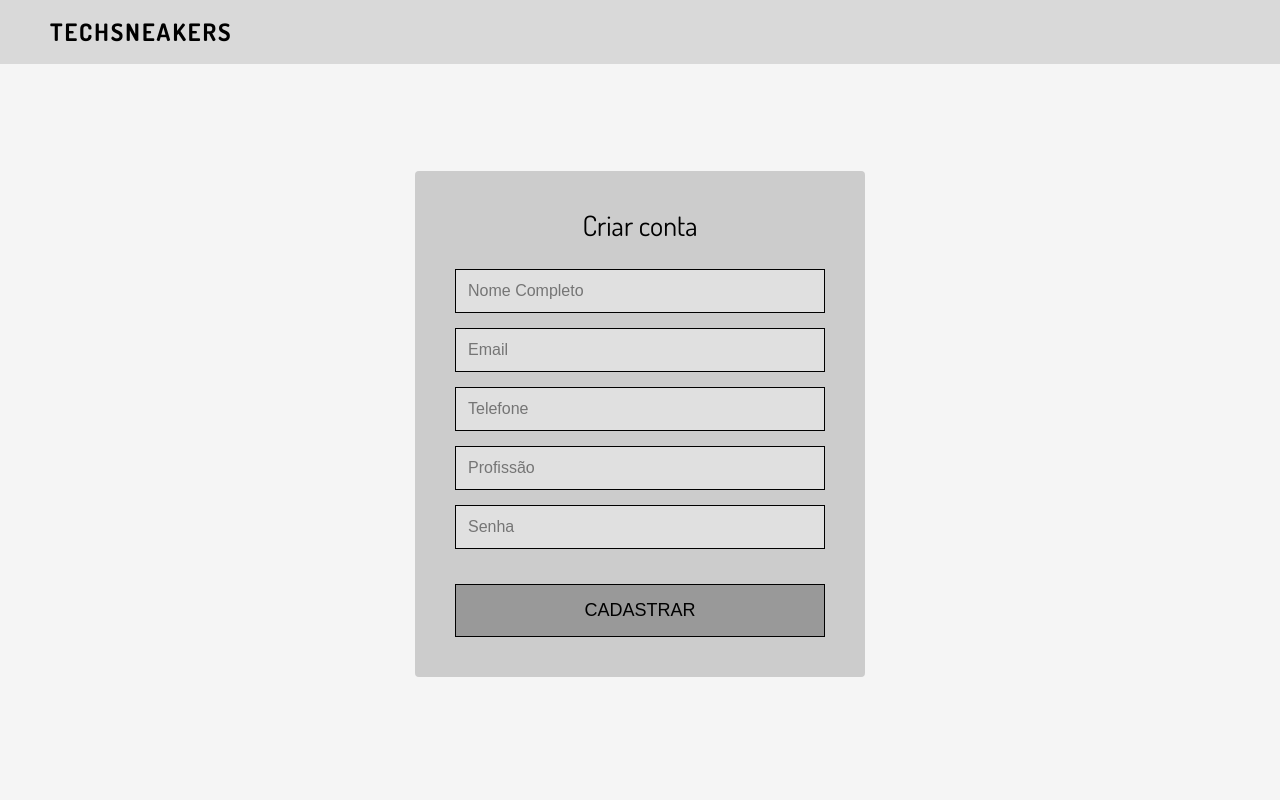
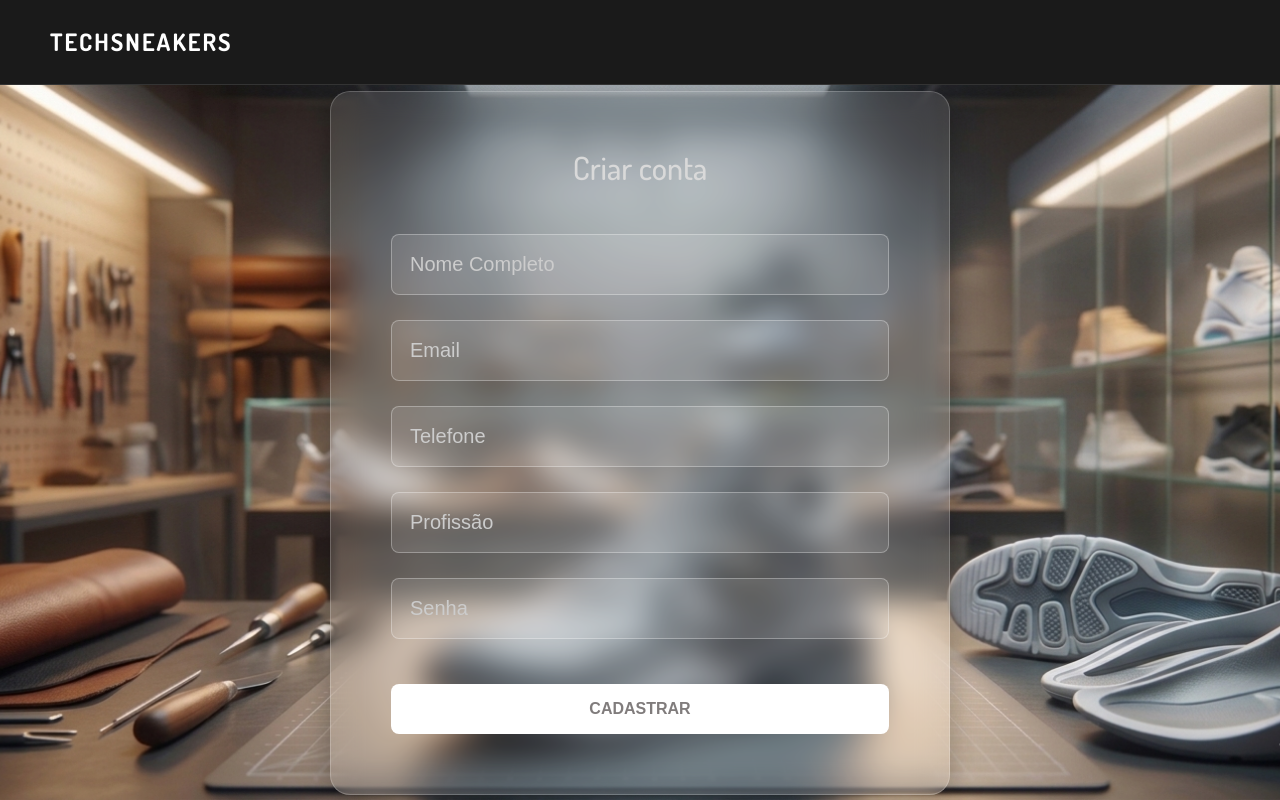
Before and after one commit to kaua-sousa12/Grupo-9-Cal-ados-Turma-A, an Angular app in the folder json-server-project/: page /cadastro in a window 1280 px wide. Built offline with nearby package versions, Linux system fonts and the light colour scheme.

Commit message:
tela de cadastro arrumada.

```diff
--- a/json-server-project/db.json
+++ b/json-server-project/db.json
@@ -7,46 +7,6 @@
       "telefone": "(11) 98765-4321",
       "profissao": "Desenvolvedor",
       "senha": "1234"
-    },
-    {
-      "nome": "Ney do senac",
-      "email": "neydosenac@gmail.com",
-      "telefone": "(11) 9999-1222",
-      "profissao": "dev",
-      "senha": "123",
-      "id": "7gSji_zYKHA"
-    },
-    {
-      "nome": "VITOR DE SOUSA SILVA",
-      "email": "kaua@gmail.com",
-      "telefone": "(11) 99991-1111",
-      "profissao": "dev",
-      "senha": "121212",
-      "id": "olhBvpYXWHI"
-    },
-    {
-      "nome": "VITOR DE SOUSA SILVA",
-      "email": "kaua@gmail.com",
-      "telefone": "(11) 99991-1111",
-      "profissao": "Vagabundo",
-      "senha": "sasa",
-      "id": "7eaqfXGeqmA"
-    },
-    {
-      "nome": "VITOR DE SOUSA SILVA",
-      "email": "kaua123@gmail.com",
-      "telefone": "(11) 99991-1111",
-      "profissao": "Vagabundo",
-      "senha": "2121",
-      "id": "fyL9VysvPQQ"
-    },
-    {
-      "nome": "ygtytyty",
-      "email": "444444444",
-      "telefone": "55555555555555",
-      "profissao": "8887878778",
-      "senha": "454545454",
-      "id": "p1UrurTkLS4"
     }
   ],
   "produtos": [
--- a/json-server-project/src/app/components/cadastro-usuario/cadastro-usuario.css
+++ b/json-server-project/src/app/components/cadastro-usuario/cadastro-usuario.css
@@ -1,64 +1,106 @@
+.principal {
+    width: 100%;
+    height: 100vh;
+    display: flex;
+    flex-direction: column;
+}
+
 .navbar {
-    background-color: #d9d9d9;
-    padding: 20px 50px;
+    background-color: #1a1a1a;
+    padding: 30px 50px;
     display: flex;
     justify-content: space-between;
     align-items: center;
+    border-bottom: 1px solid #333;
+    z-index: 10;
 }
 
 .logo {
     font-size: 24px;
     font-weight: bold;
     letter-spacing: 2px;
+    color: #fff;
 }
 
-
 .main-content {
+    flex-grow: 1;
     display: flex;
     justify-content: center;
     align-items: center;
-    height: calc(100vh - 80px);
+    background-image: url('../../../../public/Gemini_Generated_Image_1mnqcm1mnqcm1mnq.png');
+    background-size: cover;
+    background-position: center;
+    background-repeat: no-repeat;
 }
 
 .cadastro-container {
-    background-color: #cccccc;
-    padding: 40px;
-    width: 100%;
-    max-width: 450px;
+    padding: 60px;
+    width: 90%;
+    max-width: 620px;
     text-align: center;
-    border-radius: 4px;
+    background: rgba(255, 255, 255, 0.1);
+    backdrop-filter: blur(15px);
+    -webkit-backdrop-filter: blur(15px);
+    border: 1px solid rgba(255, 255, 255, 0.2);
+    border-radius: 20px;
+    box-shadow: 0 8px 32px 0 rgba(0, 0, 0, 0.37);
 }
 
 h2 {
-    margin-bottom: 30px;
-    font-size: 28px;
-    font-weight: normal;
+    margin-bottom: 50px;
+    font-size: 32px;
+    font-weight: 500;
+    color: #d9d9d9;
 }
 
-
 .form-group {
-    margin-bottom: 15px;
+    margin-bottom: 25px;
 }
 
 input {
     width: 100%;
-    padding: 12px;
-    border: 1px solid #000;
-    background-color: #e0e0e0;
-    font-size: 16px;
+    padding: 18px;
+    border: 1px solid rgba(255, 255, 255, 0.3);
+    background-color: rgba(255, 255, 255, 0.1);
+    border-radius: 8px;
+    font-size: 20px;
+    color: #fff;
+    outline: none;
+}
+
+input::placeholder {
+    color: #ccc;
 }
 
 .btn-cadastrar {
     width: 100%;
-    padding: 15px;
+    padding: 16px;
     margin-top: 20px;
-    background-color: #999999;
-    border: 1px solid #000;
+    background-color: #fff;
+    color: #807c7c;
+    border: none;
+    border-radius: 8px;
     cursor: pointer;
-    font-size: 18px;
+    font-size: 16px;
     text-transform: uppercase;
+    font-weight: bold;
+    transition: 0.3s;
 }
 
 .btn-cadastrar:hover {
-    background-color: #888888;
+    background-color: #e0e0e0;
+    transform: translateY(-2px);
 }
+
+.signup-link {
+    margin-top: 30px;
+    font-size: 22px;
+    color: #fff;
+}
+
+.signup-link a {
+    color: #fff;
+    font-weight: bold;
+    text-decoration: none;
+    border-bottom: 1px solid #fff;
+}
--- a/json-server-project/src/app/components/cadastro-usuario/cadastro-usuario.html
+++ b/json-server-project/src/app/components/cadastro-usuario/cadastro-usuario.html
@@ -1,3 +1,4 @@
+<div class="principal">
     <nav class="navbar">
         <div class="logo">TECHSNEAKERS</div>
 
@@ -32,3 +33,4 @@
             </form>
         </div>
     </main>
+</div>
```
Lines whose indentation alone changed are shown as unchanged.
